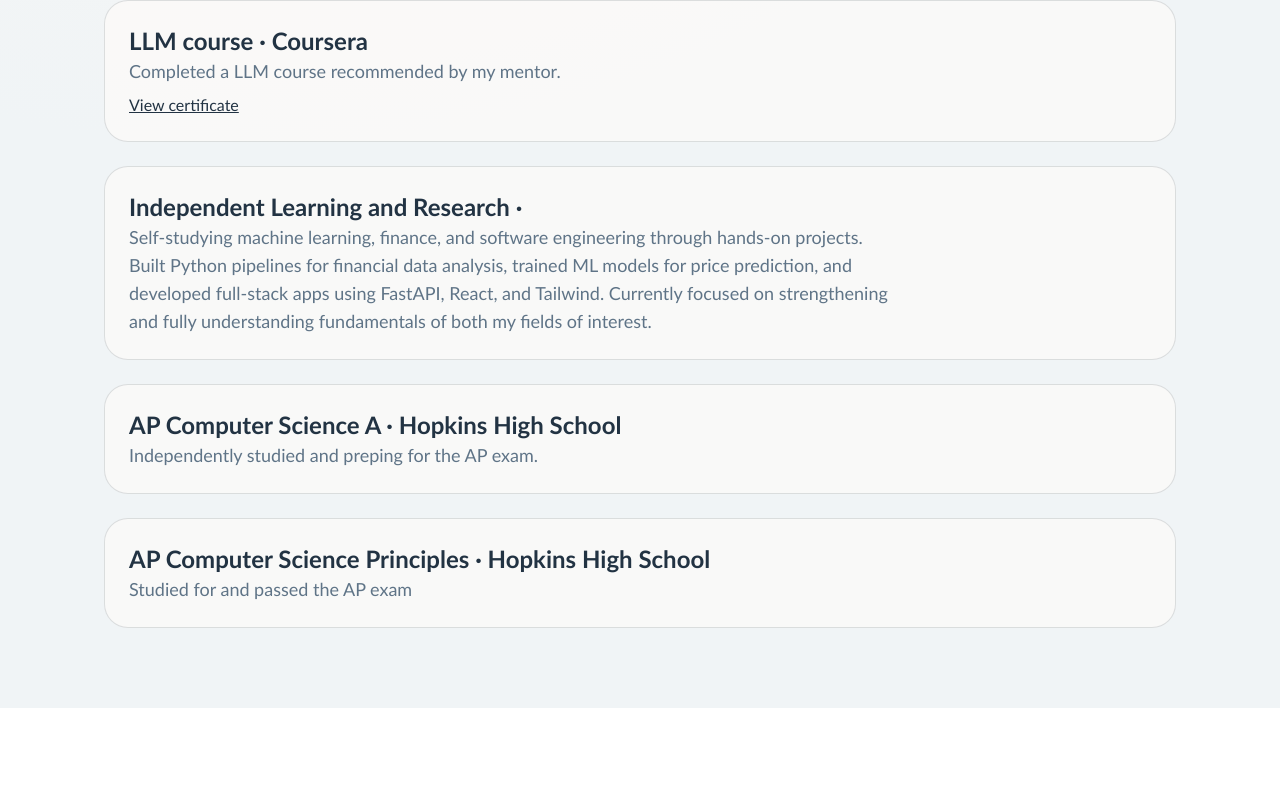
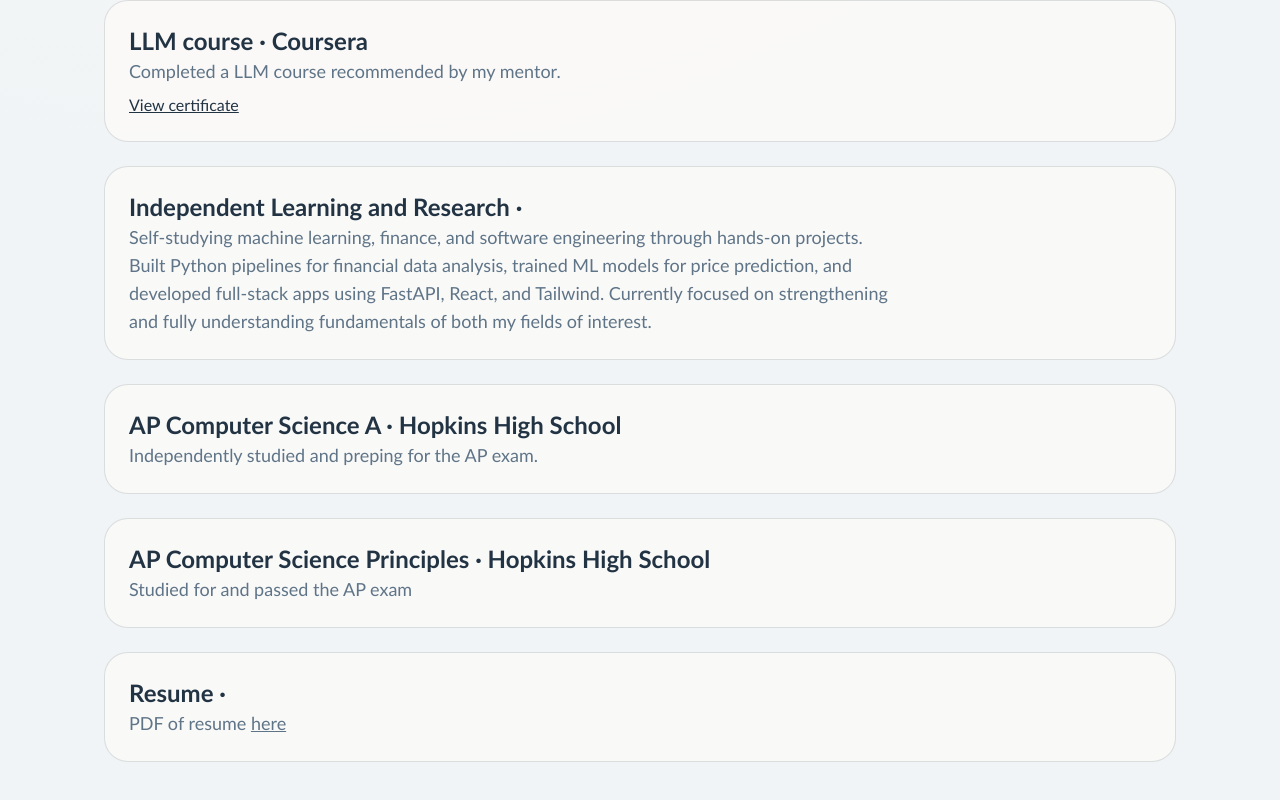
Before and after one commit to Ravonte-K/Personal-Portfolio, a Next.js app in the folder app/frontend/: page /resume in a window 1280 px wide. Shown: the part 729-1529 px from the top of the page. Before the commit the page ends 1437 px from the top, so only its background shows below. Built offline with nearby package versions, Linux system fonts and the light colour scheme.

Commit message:
Update page.tsx

```diff
--- a/app/frontend/app/resume/page.tsx
+++ b/app/frontend/app/resume/page.tsx
@@ -34,6 +34,22 @@
     role: "AP Computer Science Principles",
     company: "Hopkins High School",
     summary: "Studied for and passed the AP exam"
+  },
+  {
+    role: "Resume",
+    summary: (
+      <>
+        PDF of resume{" "}
+        <a
+          href="https://drive.google.com/file/d/1mJGrYAX5nccfRt5jXSDj7ptjjseZuMM4/view?usp=sharing"
+          target="_blank"
+          rel="noreferrer"
+          className="underline"
+        >
+          here
+        </a>
+      </>
+    )
   }
 ];
 
```
